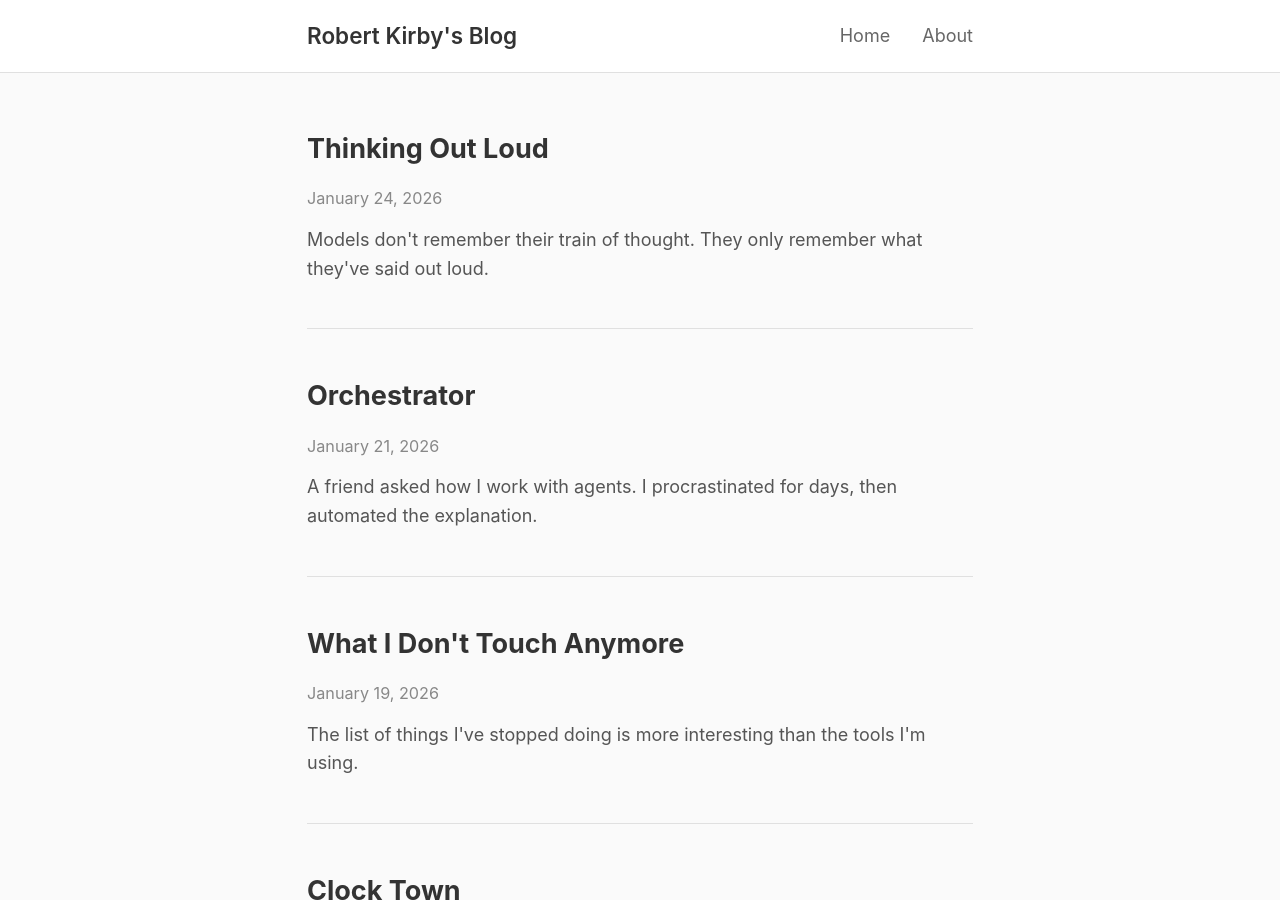
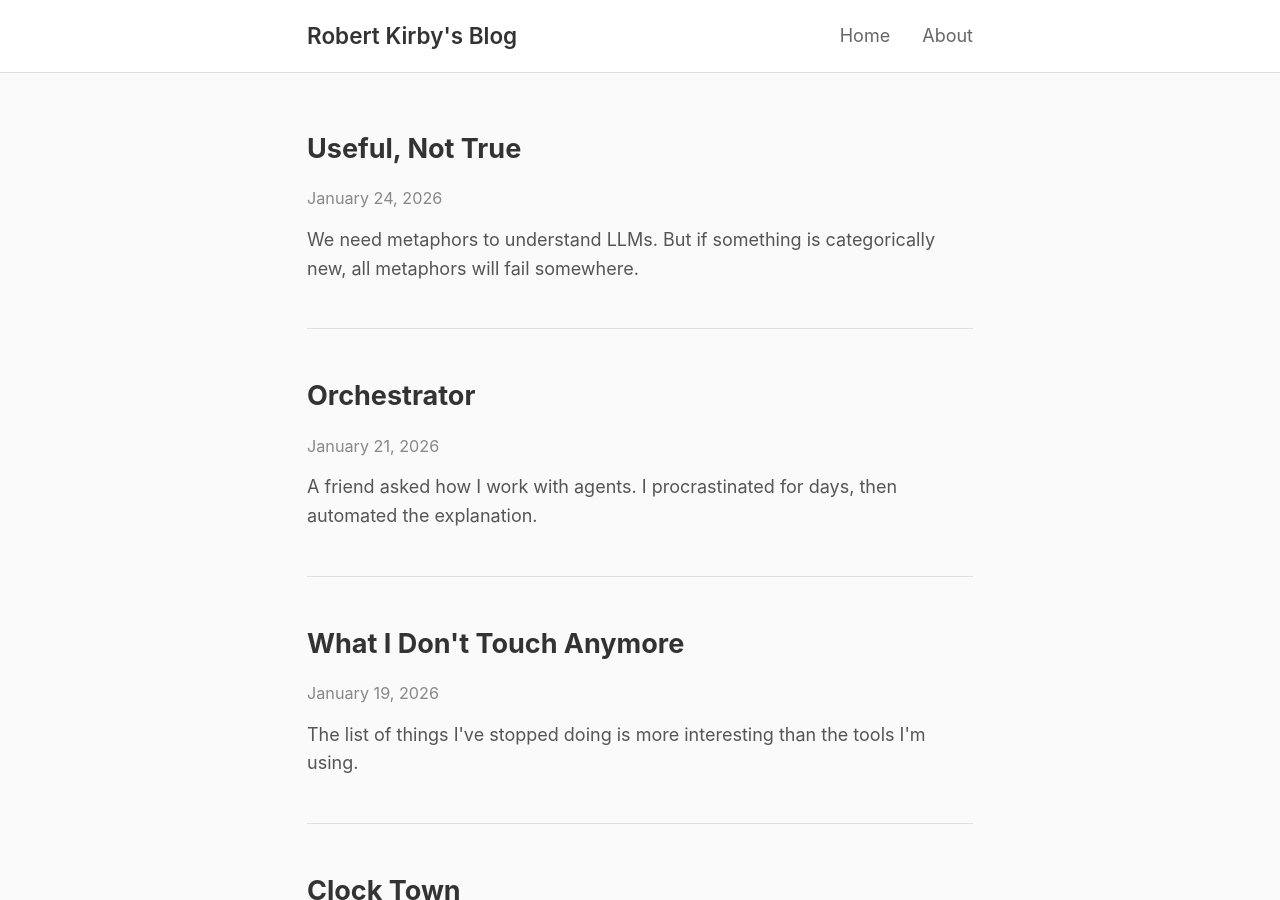
Before and after one commit to rob137/rob137.github.io, a Jekyll site: the page built from index.html, in a window 1280 px wide and 900 px high. Built offline with Jekyll 4.4.1, drawn with Linux system fonts in a browser that asks for light colours.

Commit message:
New title/excerpt, ending ties back to 20 questions

```diff
--- a/_posts/2026-01-24-thinking-out-loud.md
+++ b/_posts/2026-01-24-thinking-out-loud.md
@@ -1,9 +1,9 @@
 ---
 layout: post
-title: "Thinking Out Loud"
+title: "Useful, Not True"
 date: 2026-01-24 11:00:00 +0000
 tags: [ai, cognition]
-excerpt: "Models don't remember their train of thought. They only remember what they've said out loud."
+excerpt: "We need metaphors to understand LLMs. But if something is categorically new, all metaphors will fail somewhere."
 ---
 
 A friend at a local startup told me they've been playing 20 questions with reasoning models—but with the model as the answerer. The model is invited to think of something, then the humans ask yes/no questions to guess it, reading the thinking traces as they go.
@@ -44,4 +44,4 @@ When you understand this, a lot of model behavior makes more sense. The tendency
 
 This is also a subtle form of hallucination that's easy to miss. When you ask a model "why did you do that?", its explanation implies it knows its own thoughts. It doesn't. The explanation is a plausible story generated after the fact, not a report of actual introspection. It's not overtly false—it's misleading in a way the model itself can't detect.
 
-They think out loud because that's the only way they think at all.
+The model that forgot it picked apple couldn't know it had forgotten. Neither can the model explaining why it did what it did.
```
